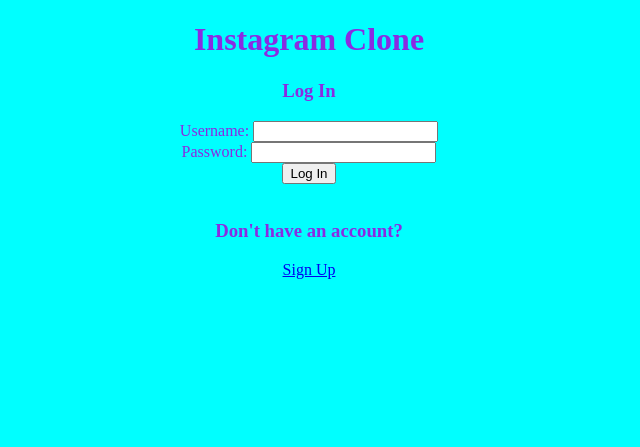
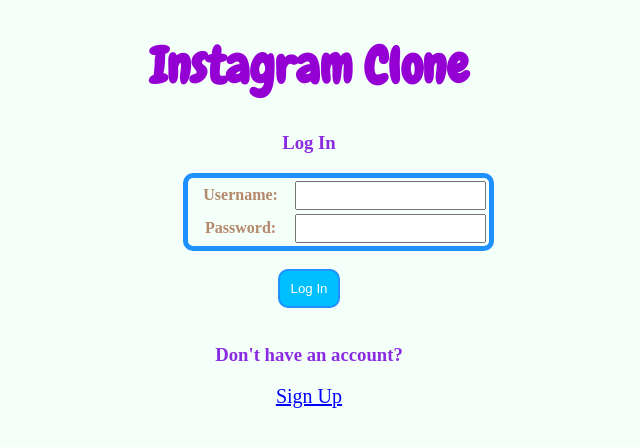
Before and after one commit to mahajansaksham38/InstaClone, a Django app: template myapp/templates/login.html in a window 1280 px wide. Shown: the top 447 px of the page, without its empty margins (331-971 px from the left). Run offline with Django 3.2, Linux system fonts and the light colour scheme; the template is opened without the code that fills it, so the values that code supplies are empty.

Commit message:
Update login.html

```diff
--- a/myapp/templates/login.html
+++ b/myapp/templates/login.html
@@ -2,38 +2,80 @@
 <html lang="en">
 <head>
     <meta charset="UTF-8">
+    <link href="https://fonts.googleapis.com/css?family=Chewy" rel="stylesheet">
     <title>Login page</title>
     <style>
         body{
             text-align: center;
-            background-color: aqua;
-            background-size: cover;
+            background-color: mintcream;
             color: blueviolet;
         }
+        table{
+        text-align: center;
+        margin-left:40%;
+        border-style: solid;
+        border-color: DodgerBlue;
+        border-radius: 10px;
+        border-width: 5px 5px 5px 5px;
+        }
+        input {
+      border: 1;
+      padding: 5px;
+    }
+    input[type="submit"] {
+      padding: 10px;
+      background: DeepSkyBlue;
+      color: white;
+      border-style: solid;
+      border-color: DodgerBlue;
+      border-radius: 10px;
+      }
+    h1 {
+      font-family: 'Chewy', cursive;
+      font-size: 50px;
+      color: DarkViolet;
+    }
+    a {
+    color: blue;
+    font-size: 20px;
+    }
+    label {
+    color: #B4886B;
+    font-weight: bold;
+    display: block;
+    width: 100px;
+    float: left;
+    }
     </style>
 </head>
 <body>
 
 <div class="main">
             <h1> Instagram Clone</h1>
-            <h3>Log In</h3>
-
-            <h3>{{ message }}</h3>
+    <h3>Log In</h3>
     </div>
 
 <form method="post">
 {% csrf_token %}
-
-      <div>
-          <label for="username">Username: </label>
-          <input id="username" type="text" name="username" value={{ username }}>
-      </div>
-
-      <div>
-          <label for="password">Password: </label>
-          <input id="password" type="password" name="password" value={{ password }}>
-      </div>
-
+        <table>
+            <tr>
+                <td>
+                    <label for="username">Username: </label>
+                </td>
+                <td>
+                    <input id="username" type="text" name="username" value={{ username }}>
+                </td>
+            </tr>
+            <tr>
+                <td>
+                    <label for="password">Password: </label>
+                </td>
+                <td>
+                    <input id="password" type="password" name="password" value={{ password }}>
+                </td>
+            </tr>
+        </table>
+        <br>
       <input type="submit" value="Log In">
 
     </form>
```
